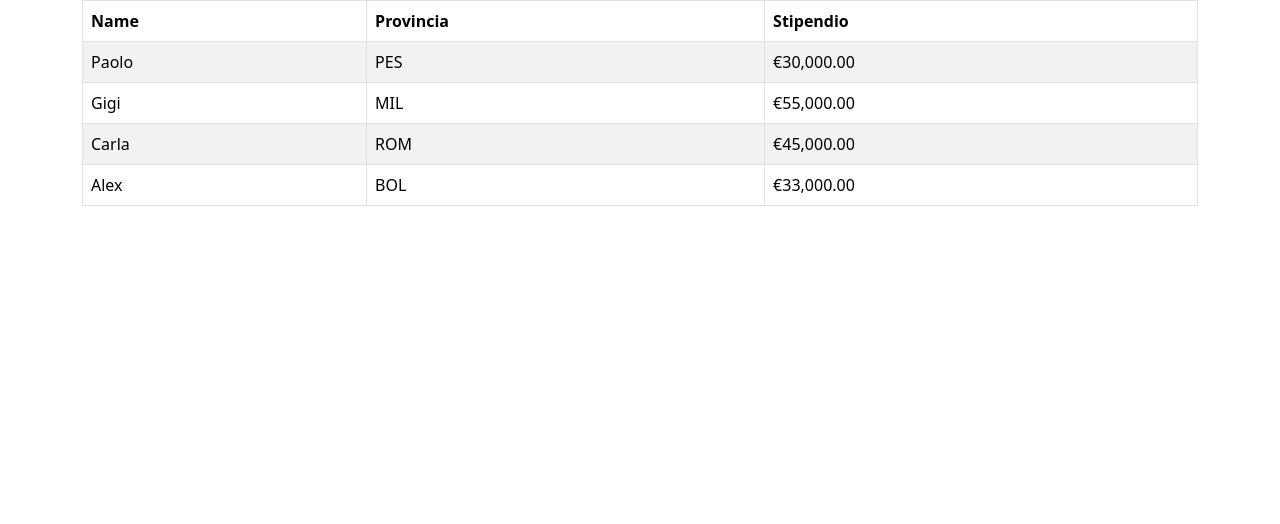
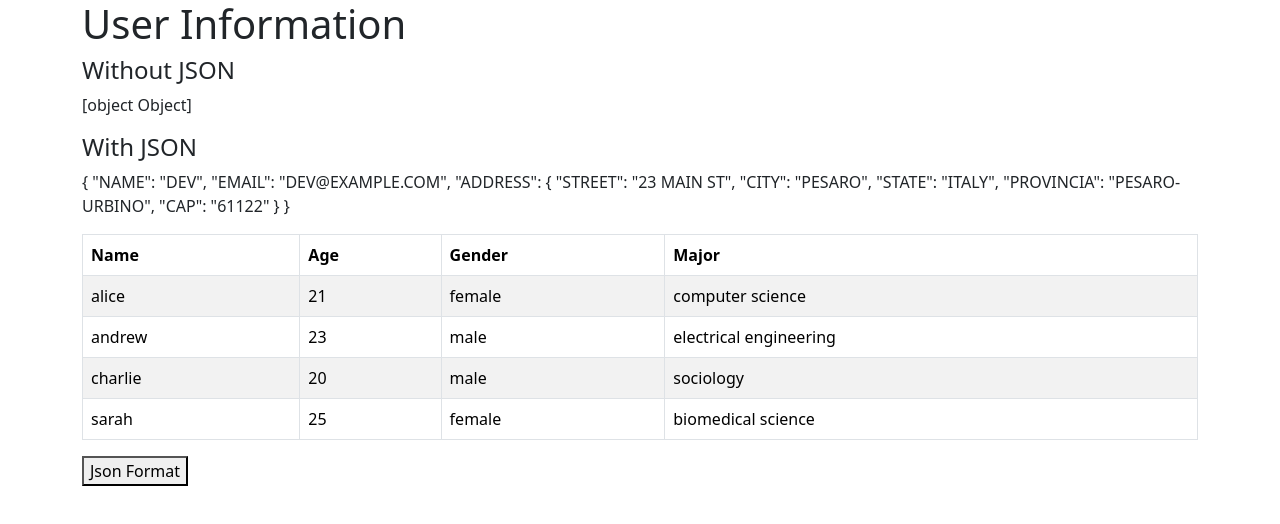
Before and after one commit to paolopci/Angular_25, an Angular app: page / in a window 1280 px wide. Shown: the top 524 px of the page. Built offline with nearby package versions, Linux system fonts and the light colour scheme.

Commit message:
example with JSON pipe

```diff
--- a/src/app/app.module.server.ts
+++ b/src/app/app.module.server.ts
@@ -10,12 +10,13 @@ import { App05Component } from './app05.component';
 import { App06Component } from './app06.component';
 import { App07Component } from './app07.component';
 import { App08Component } from './pipes/parent/app08.component';
+import { App09Component } from './pipes/parent/app09.component';
 
 @NgModule({
   imports: [
     AppModule,
     ServerModule,
   ],
-  bootstrap: [App08Component],
+  bootstrap: [App09Component],
 })
 export class AppServerModule { }
--- a/src/app/app.module.ts
+++ b/src/app/app.module.ts
@@ -1,4 +1,4 @@
-import { NgModule } from '@angular/core';
+import { NgModule, LOCALE_ID } from '@angular/core';
 import { BrowserModule, provideClientHydration } from '@angular/platform-browser';
 
 import { AppRoutingModule } from './app-routing.module';
@@ -32,6 +32,7 @@ import { HighlightElement06Directive } from './decorators/highlight-element06.di
 import { HostListener07Component } from './decorators/host-listener07/host-listener07.component';
 import { App07Component } from './app07.component';
 import { App08Component } from './pipes/parent/app08.component';
+import { App09Component } from './pipes/parent/app09.component';
 
 
 @NgModule({
@@ -61,7 +62,8 @@ import { App08Component } from './pipes/parent/app08.component';
         HighlightElement06Directive,
         HostListener07Component,
         App07Component,
-        App08Component
+        App08Component,
+        App09Component
     ],
     imports: [
         BrowserModule,
@@ -70,9 +72,10 @@ import { App08Component } from './pipes/parent/app08.component';
         FormsModule
     ],
     providers: [
-        provideClientHydration()
+        provideClientHydration(),
+        // { provide: LOCALE_ID, useValue: 'en' }
     ],
-    bootstrap: [App08Component]
+    bootstrap: [App09Component]
 })
 export class AppModule {
 }
--- /dev/null
+++ b/src/app/pipes/parent/app09.component.html
@@ -0,0 +1,36 @@
+<div class="container">
+    <div>
+        <h1>User Information</h1>
+        <h4>Without JSON</h4>
+        <p>{{userDetails}}</p>
+        <h4>With JSON</h4>
+        <p>{{userDetails | json | uppercase}}</p>
+    </div>
+    <div>
+        <table class="table table-bordered table-striped">
+            <thead>
+                <tr>
+                    <th>Name</th>
+                    <th>Age</th>
+                    <th>Gender</th>
+                    <th>Major</th>
+                </tr>
+            </thead>
+            <tbody>
+                @for(item of students;track item){
+                <tr>
+                    <td>{{item.name}}</td>
+                    <td>{{item.age}}</td>
+                    <td>{{item.gender}}</td>
+                    <td>{{item.major}}</td>
+                </tr>
+                }
+            </tbody>
+        </table>
+        <button (click)="convertToJson()">Json Format</button>
+    </div>
+    <div *ngIf="showJson">
+        <h2>JSON Format</h2>
+        <pre>{{students|json | titlecase}}</pre>
+    </div>
+</div>
--- /dev/null
+++ b/src/app/pipes/parent/app09.component.ts
@@ -0,0 +1,42 @@
+import { Component } from '@angular/core';
+import { json } from 'express';
+
+@Component({
+  selector: 'app09-root',
+  templateUrl: './app09.component.html',
+  // template: `
+  // <h1>User Information</h1>
+  // <h4>Without JSON</h4>
+  // <p>{{userDetails}}</p>
+  // <h4>With JSON</h4>
+  // <p>{{userDetails | json | uppercase}}</p>
+  // `
+
+  styleUrl: './app09.component.css'
+})
+export class App09Component {
+
+  userDetails = {
+    name: 'Dev',
+    email: 'dev@example.com',
+    address: {
+      street: '23 Main St',
+      city: 'Pesaro',
+      state: 'Italy',
+      provincia: 'Pesaro-Urbino',
+      cap: '61122'
+    }
+  }
+
+  students = [
+    { name: 'alice', age: 21, gender: 'female', major: 'computer science' },
+    { name: 'andrew', age: 23, gender: 'male', major: 'electrical engineering' },
+    { name: 'charlie', age: 20, gender: 'male', major: 'sociology' },
+    { name: 'sarah', age: 25, gender: 'female', major: 'biomedical science' },
+  ];
+
+  showJson: boolean = false;
+  convertToJson() {
+    this.showJson = !this.showJson;
+  }
+}
--- a/src/index.html
+++ b/src/index.html
@@ -10,7 +10,7 @@
 </head>
 
 <body>
-  <app08-root></app08-root>
+  <app09-root></app09-root>
 </body>
 
 </html>
```
Also changed, not shown: src/app/pipes/parent/app09.component.css (added).
